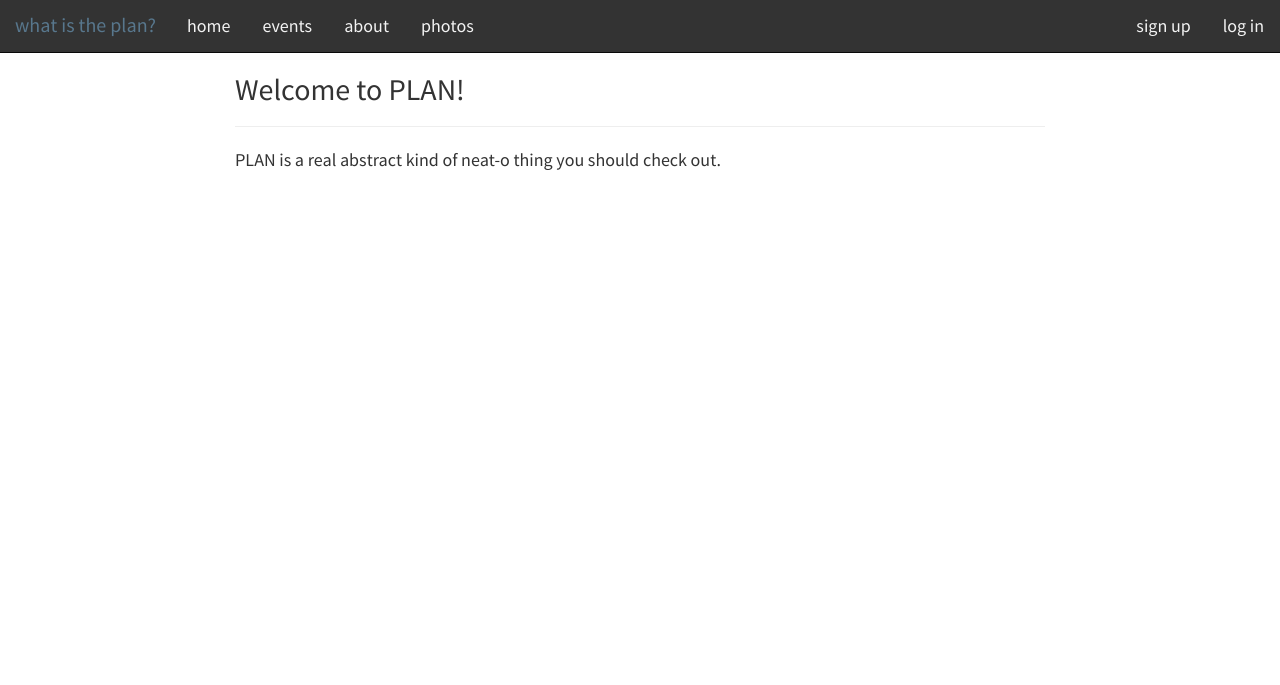
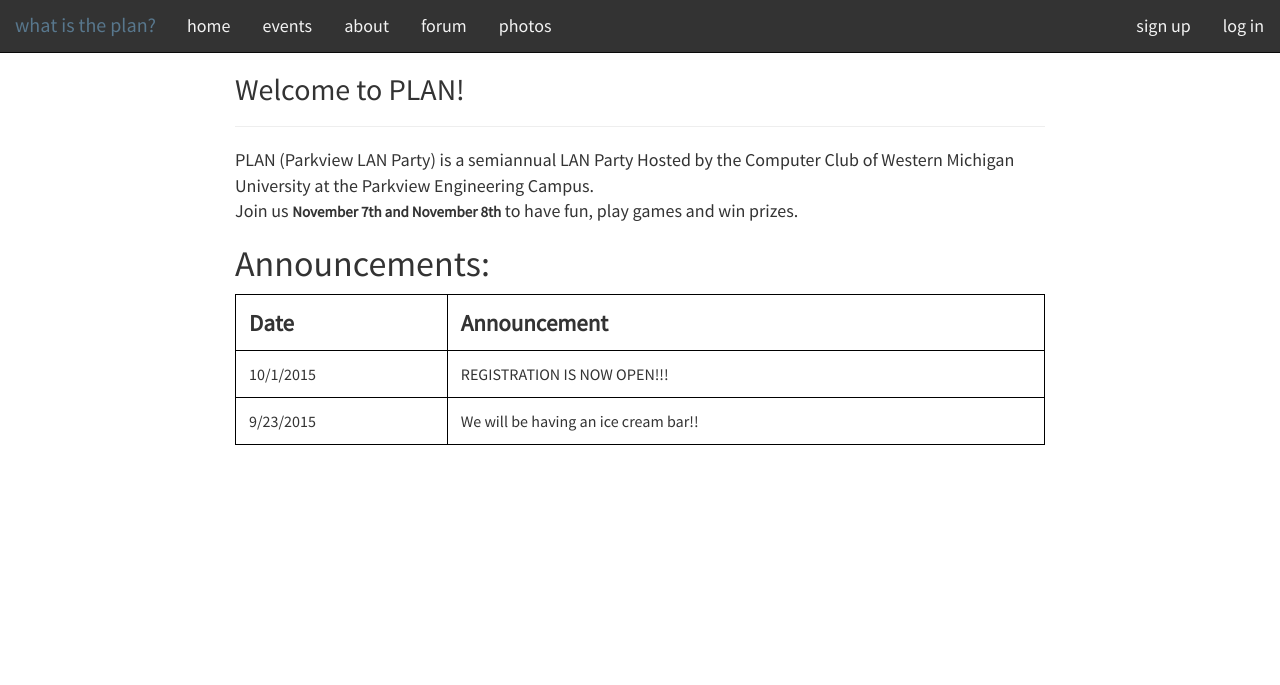
Before and after one commit to ccowmu/whatistheplan.com, a Django app: page / in a window 1280 px wide. Shown: the top 685 px of the page. Run offline with Django 3.2, Linux system fonts and the light colour scheme; some libraries are stand-ins or nearby versions.

Commit message:
added Hardisons crap

```diff
--- a/whatistheplan/templates/base.html
+++ b/whatistheplan/templates/base.html
@@ -31,6 +31,9 @@
           </li>
           <li>
             <a class="btn" href="/about">about</a>
+          </li>
+            <li>
+            <a class="btn" href="/forum">forum</a>
           </li>
           <li>
             <a class="btn" href="https://www.flickr.com/photos/129058274@N06/" target="_blank">photos</a>
--- a/whatistheplan/templates/home.html
+++ b/whatistheplan/templates/home.html
@@ -6,8 +6,49 @@
 <div class="row">
   <div class="col-md-offset-2 col-md-8">
     <h2 class="h2">Welcome to PLAN!</h2><hr>
-    <p>PLAN is a real abstract kind of neat-o thing you should check out.</p>
-  <!-- end div.col-md-offset-2.col-md-8 -->
+
+              <p>PLAN (Parkview LAN Party) is a semiannual LAN Party Hosted by the Computer Club of Western Michigan University at the Parkview Engineering Campus.<br>Join us <b style="font-size:15px">November 7th and November 8th</b>
+              to have fun, play games and win prizes.</p>
+              <!--<p>Tickets are $10, but that is for the whole weekend! You can register for multiple tournaments as long as the times don't conflict.</p>
+	      <p>Information about each event/tournament can be found <a href="./events.html" shape="rect">here</a>.</p>
+	      <p style="font-size:23px"><a href="./signup.html" shape="rect">Click Here to Signup Now and Be Entered to Win a Raffle at PLAN!</a></p>-->
+              <h1>Announcements:</h1>
+              <style>
+table, th, td {
+    border: 1px solid black;
+    border-collapse: collapse;
+}
+th, td {
+    padding: 13px;
+}
+</style>
+</head>
+
+<body>
+
+<table style="width:100%">
+  <tr>
+    <th style="font-size:23px">Date</th>
+    <th style="font-size:23px">Announcement</th>
+  </tr>
+    <tr>
+	<td style="font-size:16px">10/1/2015</td>
+    <td style="font-size:16px">REGISTRATION IS NOW OPEN!!!</td>
+   </tr>
+  <tr>
+	<td style="font-size:16px">9/23/2015</td>
+	<td style="font-size:16px">We will be having an ice cream bar!!</td>
+   </tr>
+
+</table>
+
+
+
+
+
+
+
+
   </div>
 <!-- end div.row -->
 </div>
```
Also changed, not shown: whatistheplan/templates/events.html (+18 -2 lines), whatistheplan/templates/forum.html (added, +56 -0 lines), whatistheplan/views/forum.py (added, +8 -0 lines), 2 other files.
